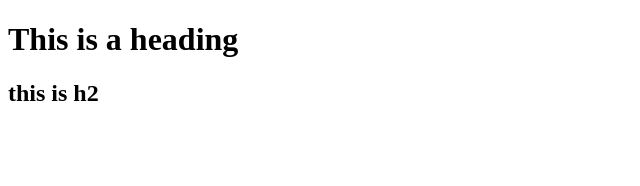
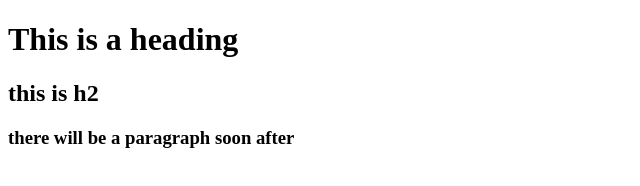
Before and after one commit to adilzubair/coversion-project, a plain HTML site: page index.html in a window 1280 px wide. Shown: the whole page, without its empty margins (0-640 px from the left). Drawn offline with Linux system fonts and the light colour scheme.

Commit message:
Separation

```diff
--- a/index.html
+++ b/index.html
@@ -8,5 +8,6 @@
 <body>
     <h1>This is a heading</h1>
     <h2>this is h2</h2>
+    <h3>there will be a paragraph soon after</h3>
 </body>
 </html>
```
